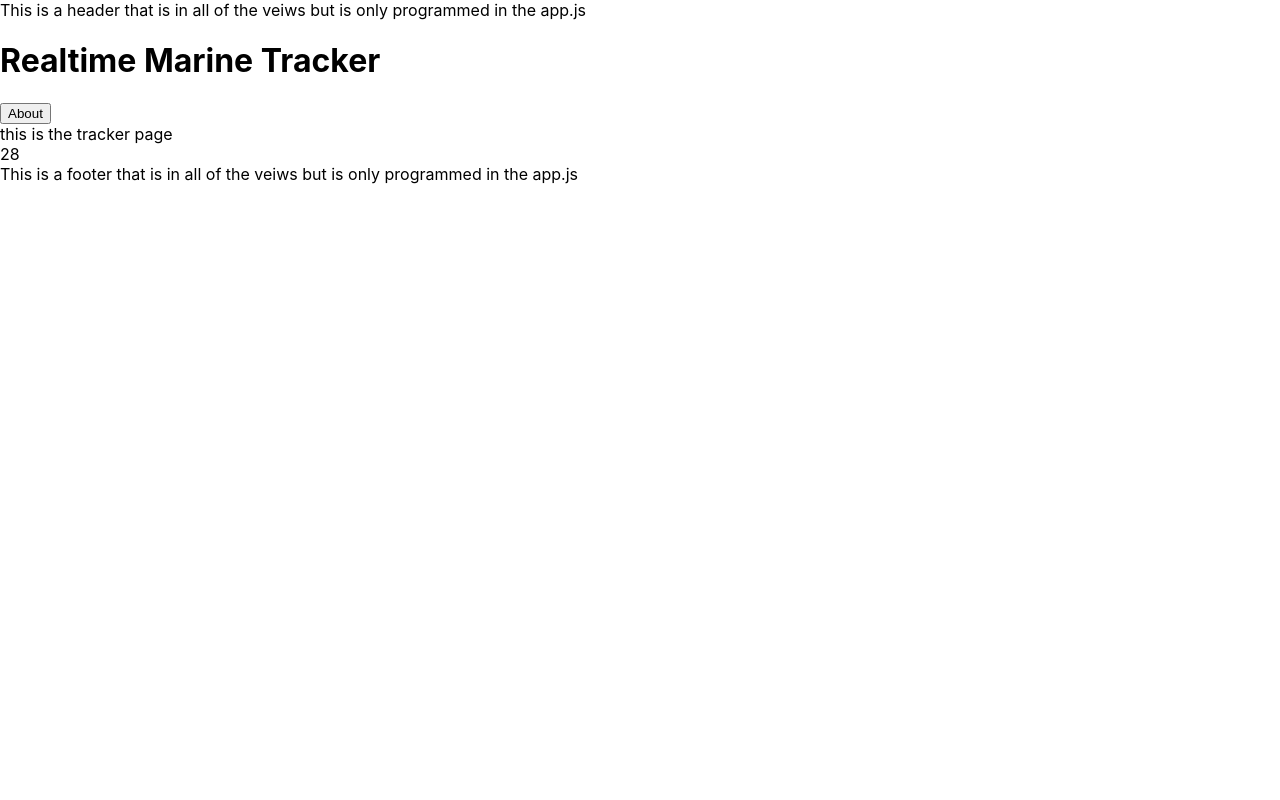
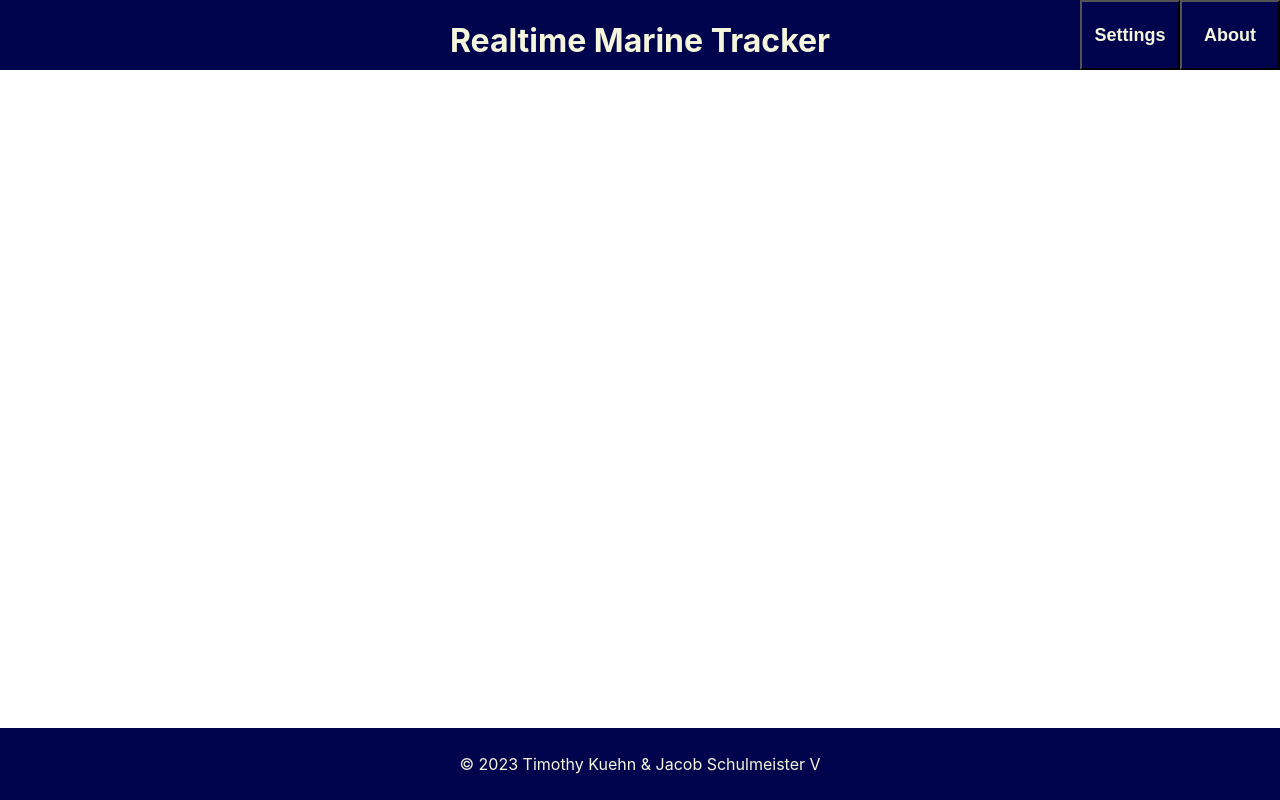
Before and after one commit to GameChanger77/realtime_marine_tracker, a React (Create React App) app: page / in a window 1280 px wide. Built offline with nearby package versions, Linux system fonts and the light colour scheme.

Commit message:
Basic Layout Created

```diff
--- a/src/App.css
+++ b/src/App.css
@@ -36,3 +36,62 @@
     transform: rotate(360deg);
   }
 }
+
+header {
+  background-color: rgb(0, 4, 76);
+  position: fixed;
+  left: 0;
+  top: 0;
+  width: 100%;
+  height: 70px;
+  z-index: 10;
+}
+
+.settings-button {
+  background-color: rgb(0, 4, 76);
+  color: beige;
+  font-family: Arial, sans-serif;
+  font-size: 18px;
+  font-weight: bold;
+  position: absolute;
+  z-index: 1001;
+  top: 0px;
+  right: 100px;
+  width: 100px;
+  height: 70px;
+}
+
+.about-button {
+  background-color: rgb(0, 4, 76);
+  color: beige;
+  font-family: Arial, sans-serif;
+  font-size: 18px;
+  font-weight: bold;
+  position: absolute;
+  z-index: 1001;
+  top: 0px;
+  right: 0px;
+  width: 100px;
+  height: 70px;
+}
+.about-button:hover {
+  background-color: #06376b;
+}
+
+header>h1 {
+  display: flex;
+  justify-content: center;
+  color: beige;
+}
+
+
+footer {
+  background-color: rgb(0, 4, 76);
+  color: beige;
+  text-align: center;
+  padding: 10px 0;
+  position: fixed;
+  left: 0;
+  bottom: 0;
+  width: 100%;
+}
--- a/src/App.js
+++ b/src/App.js
@@ -1,10 +1,9 @@
-import logo from './logo.svg';
-import './App.css';
-import Tracker from './Tracker';
-import Settings from './Settings';
-import About from './About';
-import { useState } from 'react';
-
+import logo from "./logo.svg";
+import "./App.css";
+import Tracker from "./Tracker";
+import Settings from "./Settings";
+import About from "./About";
+import { useState } from "react";
 
 function App() {
   const [page, setPage] = useState(0);
@@ -12,28 +11,35 @@ function App() {
   const displayPage = () => {
     switch (page) {
       case 0: // Tracker Page
-        return (<Tracker />)
+        return <Tracker />;
       case 1: // Settings Page
-        return (<Settings />)
+        return <Settings />;
       case 2: // About Page
-        return (<About />)
+        return <About />;
     }
-  }
-
+  };
 
   return (
     <div>
       <header>
-        This is a header that is in all of the veiws but is only programmed in the app.js
         <h1>Realtime Marine Tracker</h1>
-        <button id="about-button" class="about-button">About</button>
+        <p>
+          <button id="about-button" class="about-button">
+            About
+          </button>
+          <button id="settings-button" class="settings-button">
+            Settings
+          </button>
+        </p>
       </header>
 
       {displayPage()}
 
-    <footer>
-      This is a footer that is in all of the veiws but is only programmed in the app.js
-    </footer>
+      <footer>
+        <div>
+          <p>© 2023 Timothy Kuehn & Jacob Schulmeister V</p>
+        </div>
+      </footer>
     </div>
   );
 }
```
